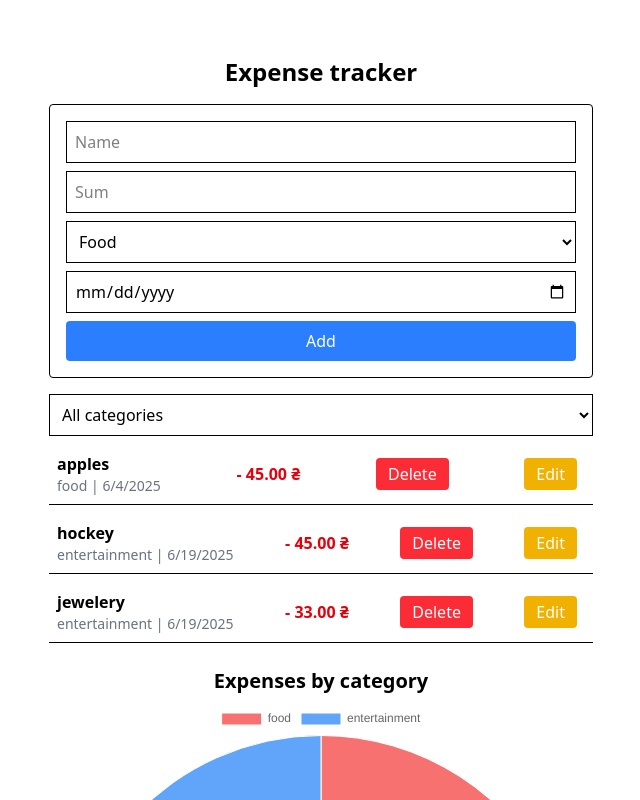
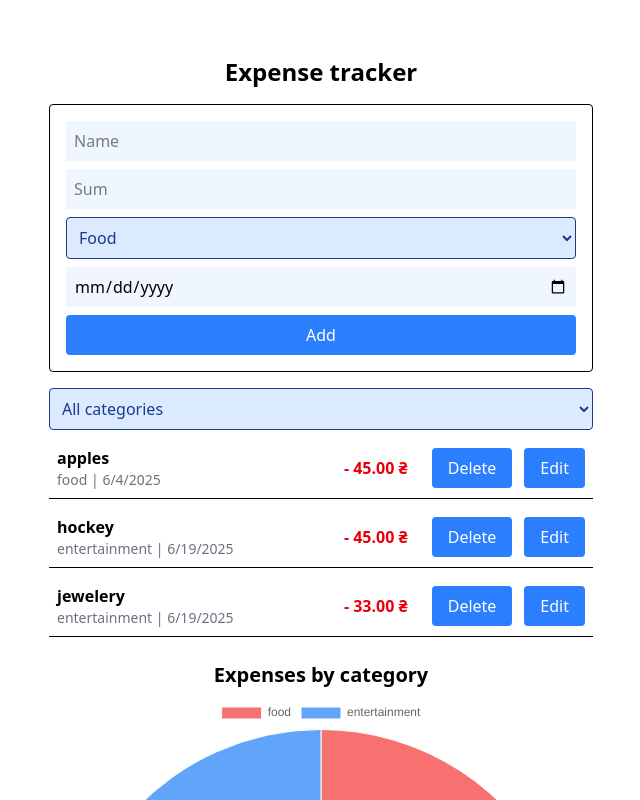
Before and after one commit to valtykhoniuk/expense-tracker, a React (Vite) app: page / in a window 1280 px wide. Shown: the top 800 px of the page, without its empty margins (319-959 px from the left). Built offline with nearby package versions, Linux system fonts and the light colour scheme; data requests are answered from the project's data file.

Commit message:
decomposition (Button, Input, Select)

```diff
--- /dev/null
+++ b/src/UI/Button.tsx
@@ -0,0 +1,26 @@
+interface Props {
+  children: React.ReactNode;
+  onClick?: () => void;
+  type?: "button" | "submit";
+  className?: string;
+}
+
+const Button = ({
+  children,
+  onClick,
+  type = "button",
+  className = "",
+}: Props) => {
+  return (
+    <button
+      onClick={onClick}
+      type={type}
+      className={`bg-blue-500 text-white px-4 py-2
+        rounded w-full hover:bg-blue-600 transition ${className}`}
+    >
+      {children}
+    </button>
+  );
+};
+
+export default Button;
--- /dev/null
+++ b/src/UI/Input.tsx
@@ -0,0 +1,32 @@
+interface Props {
+  type: string;
+  placeholder?: string;
+  value: string;
+  onChange: (value: string) => void;
+  required?: boolean;
+  className?: string;
+}
+
+const Input = ({
+  type,
+  placeholder,
+  value,
+  onChange,
+  required = false,
+  className = "",
+}: Props) => {
+  return (
+    <input
+      type={type}
+      placeholder={placeholder}
+      value={value}
+      onChange={(e) => onChange(e.target.value)}
+      required={required}
+      className={`block w-full
+        mb-2 p-2 border-0
+        bg-blue-50 ${className}`}
+    />
+  );
+};
+
+export default Input;
--- /dev/null
+++ b/src/UI/Select.tsx
@@ -0,0 +1,30 @@
+interface Option {
+  value: string;
+  label: string;
+}
+
+interface Props {
+  value: string;
+  onChange: (value: string) => void;
+  options: Option[];
+  className?: string;
+}
+
+const Select = ({ value, onChange, options, className = "" }: Props) => {
+  return (
+    <select
+      value={value}
+      onChange={(e) => onChange(e.target.value)}
+      className={`block w-full mb-2 p-2 border rounded
+         bg-blue-100 text-blue-900  ${className}`}
+    >
+      {options.map((option) => (
+        <option key={option.value} value={option.value}>
+          {option.label}
+        </option>
+      ))}
+    </select>
+  );
+};
+
+export default Select;
--- a/src/components/ExpenseForm.tsx
+++ b/src/components/ExpenseForm.tsx
@@ -1,5 +1,8 @@
 import { useEffect, useState } from "react";
 import type { Expense } from "../types/Expense";
+import Button from "../UI/Button";
+import Select from "../UI/Select";
+import Input from "../UI/Input";
 
 interface Props {
   onAdd: (expence: Expense) => void;
@@ -12,6 +15,13 @@ const ExpenseForm = ({ onAdd, onUpdate, editingExpense }: Props) => {
   const [amount, setAmount] = useState("");
   const [category, setCategory] = useState("");
   const [date, setDate] = useState("");
+
+  const categoryOptions = [
+    { value: "food", label: "Food" },
+    { value: "transport", label: "Transport" },
+    { value: "entertainment", label: "Entertainment" },
+    { value: "other", label: "Other" },
+  ];
 
   useEffect(() => {
     if (editingExpense) {
@@ -51,47 +61,31 @@ const ExpenseForm = ({ onAdd, onUpdate, editingExpense }: Props) => {
 
   return (
     <form onSubmit={handleSubmit} className="p-4 border rounded mb-4">
-      <input
+      <Input
         type="text"
         placeholder="Name"
         value={title}
-        onChange={(e) => setTitle(e.target.value)}
+        onChange={setTitle}
         required
-        className="block w-full mb-2 p-2 border"
       />
-      <input
+      <Input
         type="number"
         placeholder="Sum"
         value={amount}
-        onChange={(e) => setAmount(e.target.value)}
+        onChange={setAmount}
         required
-        className="block w-full mb-2 p-2 border"
       />
-      <select
+
+      <Select
         value={category}
-        onChange={(e) => setCategory(e.target.value)}
-        className="block w-full mb-2 p-2 border"
-      >
-        <option value="food">Food</option>
-        <option value="transport">Transport</option>
-        <option value="entertainment">Entertainment</option>
-        <option value="other">Other</option>
-      </select>
+        onChange={setCategory}
+        options={categoryOptions}
+      />
 
-      <input
-        type="date"
-        value={date}
-        onChange={(e) => setDate(e.target.value)}
-        required
-        className="block w-full mb-2 p-2 border"
-      />
+      <Input type="date" value={date} onChange={setDate} required />
+
       <div className="flex justify-center">
-        <button
-          type="submit"
-          className="bg-blue-500 text-white px-4 py-2 rounded w-full"
-        >
-          {editingExpense ? "Update" : "Add"}
-        </button>
+        <Button type="submit">{editingExpense ? "Update" : "Add"}</Button>
       </div>
     </form>
   );
--- a/src/components/ExpenseItem.tsx
+++ b/src/components/ExpenseItem.tsx
@@ -1,4 +1,5 @@
 import type { Expense } from "../types/Expense";
+import Button from "../UI/Button";
 
 interface Props {
   expense: Expense;
@@ -8,8 +9,8 @@ interface Props {
 
 const ExpenseItem = ({ expense, onDelete, onEdit }: Props) => {
   return (
-    <div className="flex justify-between items-center p-2 border-b">
-      <div>
+    <div className="flex justify-between items-center p-2 border-b gap-2">
+      <div className="flex-1">
         <div className="font-semibold">{expense.title}</div>
         <div className="text-sm text-gray-500">
           {expense.category} | {new Date(expense.date).toLocaleDateString()}
@@ -18,18 +19,11 @@ const ExpenseItem = ({ expense, onDelete, onEdit }: Props) => {
       <div className="text-right font-bold text-red-600">
         - {expense.amount.toFixed(2)} ₴
       </div>
-      <button
-        className="bg-red-500 text-white px-3 py-1 rounded hover:bg-red-600"
-        onClick={() => onDelete(expense.id)}
-      >
-        Delete
-      </button>
-      <button
-        className="bg-yellow-500 text-white px-3 py-1 rounded hover:bg-yellow-600 mr-2"
-        onClick={() => onEdit(expense)}
-      >
-        Edit
-      </button>
+
+      <div className="flex flex-row gap-3 pl-4">
+        <Button onClick={() => onDelete(expense.id)}>Delete</Button>
+        <Button onClick={() => onEdit(expense)}>Edit</Button>
+      </div>
     </div>
   );
 };
--- a/src/components/ExpenseList.tsx
+++ b/src/components/ExpenseList.tsx
@@ -1,6 +1,7 @@
 import { useState } from "react";
 import type { Expense } from "../types/Expense";
 import ExpenseItem from "./ExpenseItem";
+import Select from "../UI/Select";
 
 interface Props {
   expenses: Expense[];
@@ -11,23 +12,22 @@ interface Props {
 const ExpenseList = ({ expenses, onDelete, onEdit }: Props) => {
   const [filter, setFilter] = useState<string>("");
 
-  const filteredExpenses = filter
-    ? expenses.filter((expense) => expense.category === filter)
-    : expenses;
+  const categoryOptions = [
+    { value: "all-categories", label: "All categories" },
+    { value: "food", label: "Food" },
+    { value: "transport", label: "Transport" },
+    { value: "entertainment", label: "Entertainment" },
+    { value: "other", label: "Other" },
+  ];
+
+  const filteredExpenses =
+    filter && filter !== "all-categories"
+      ? expenses.filter((expense) => expense.category === filter)
+      : expenses;
 
   return (
     <div className="space-y-2">
-      <select
-        value={filter}
-        onChange={(e) => setFilter(e.target.value)}
-        className="block w-full mb-2 p-2 border"
-      >
-        <option value="">All categories</option>
-        <option value="food">Food</option>
-        <option value="transport">Transport</option>
-        <option value="entertainment">Entertainment</option>
-        <option value="other">Other</option>
-      </select>
+      <Select value={filter} onChange={setFilter} options={categoryOptions} />
 
       {filteredExpenses.length === 0 && (
         <p className="text-center">No expanses :\ </p>
```
